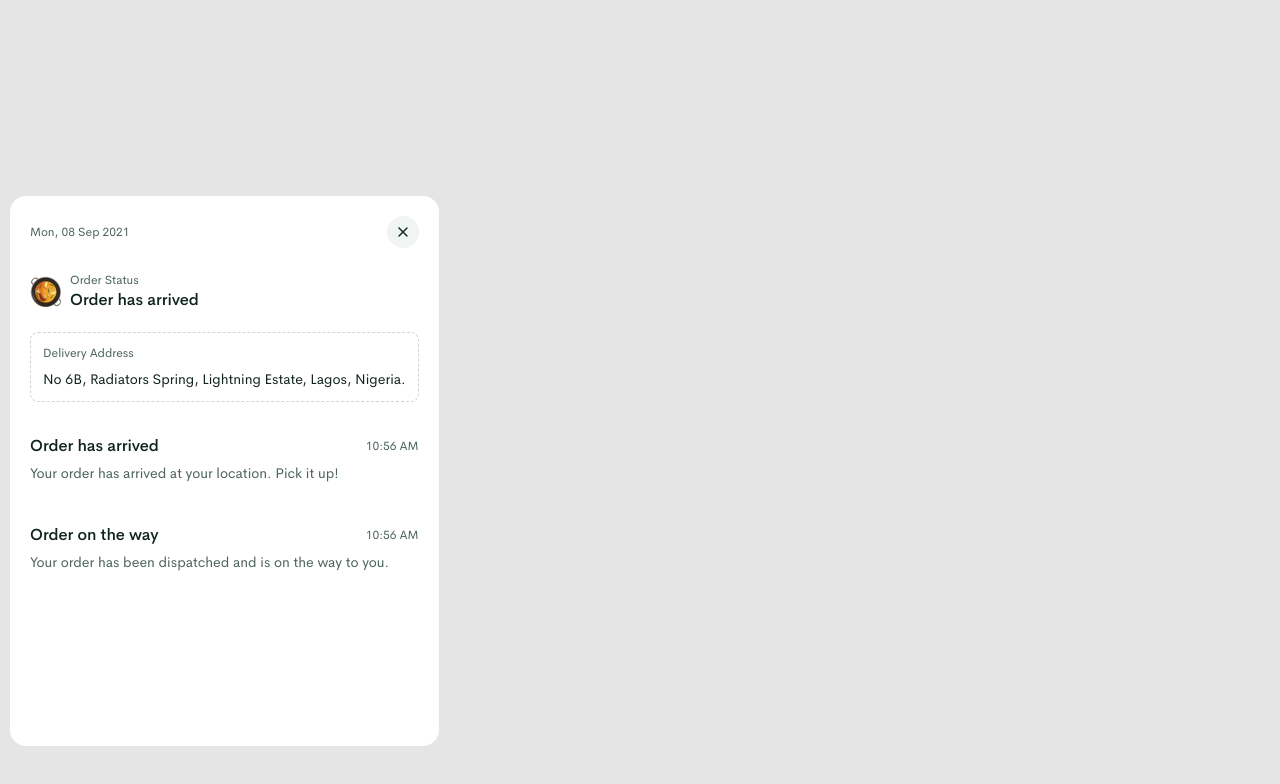
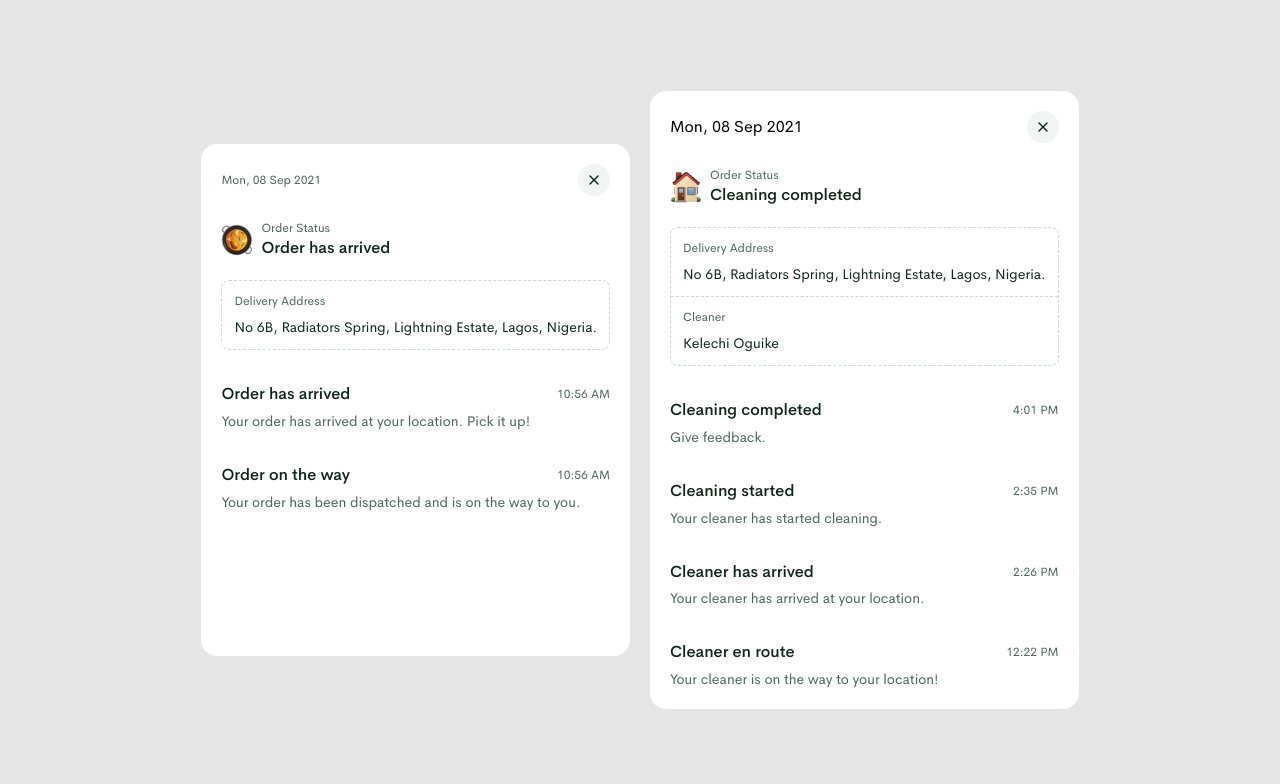
Before and after one commit to toriola998/Food-life, a plain HTML site: page home.html in a window 1280 px wide. Drawn offline with Linux system fonts and the light colour scheme.

Commit message:
ADD: completed modals

```diff
--- a/home.html
+++ b/home.html
@@ -99,7 +99,9 @@
             </ul>
         </nav> -->
 
-        <div class="overlay">
+        <!----MODALS--->
+        <div class="overlay flex j-center">
+            <!--FOOD DELIVERY MODAL-->
             <div class="food-delivery-modal modal">
                 <div class="flex j-between">
                     <p class="date">Mon, 08 Sep 2021</p>
@@ -139,6 +141,67 @@
                     </p>
                </div>
             </div>
+
+            <!--HOUSE CLEANING MODAL-->
+            <div class="cleaning-modal modal">
+                <div class="flex j-between">
+                    <p class="date">Mon, 08 Sep 2021</p>
+                    <button class="flex j-center back">
+                        <img src="assets/icons/close.png" alt="Close modal" />
+                    </button>
+                </div>
+
+                <div class="flex order">
+                    <img src="assets/icons/cleaning-2.png" alt="" role="presentation" width="32" class="mr-2"/>
+                    <div>
+                        <p class="small-text">Order Status</p>
+                        <p class="normal-text">Cleaning completed</p>
+                    </div>
+                </div>
+
+                <div class="address">
+                    <p class="small-text">Delivery Address</p>
+                    <p class="address-2">No 6B, Radiators Spring, Lightning Estate, Lagos, Nigeria.</p>
+
+                    <p class="small-text cleaner">Cleaner</p>
+                    <p class="address-2">Kelechi Oguike</p>
+                </div>
+
+
+               <div class="order-status">
+                    <p>
+                        <span class="flex j-between">
+                            <span class="normal-text">Cleaning completed</span>
+                            <time class="small-text">4:01 PM</time>
+                        </span>
+                        <span class="order-note green-text">Give feedback.</span>
+                    </p>
+
+                    <p>
+                        <span class="flex j-between">
+                            <span class="normal-text">Cleaning started</span>
+                            <time class="small-text">2:35 PM</time>
+                        </span>
+                        <span class="order-note">Your cleaner has started cleaning.</span>
+                    </p>
+
+                    <p>
+                        <span class="flex j-between">
+                            <span class="normal-text">Cleaner has arrived</span>
+                            <time class="small-text">2:26 PM</time>
+                        </span>
+                        <span class="order-note">Your cleaner has arrived at your location.</span>
+                    </p>
+
+                    <p>
+                        <span class="flex j-between">
+                            <span class="normal-text">Cleaner en route</span>
+                            <time class="small-text">12:22 PM</time>
+                        </span>
+                        <span class="order-note">Your cleaner is on the way to your location!</span>
+                    </p>
+               </div>
+            </div>
         </div>
         <script src="script.js"></script>
     </body>
--- a/style.css
+++ b/style.css
@@ -577,14 +577,18 @@ nav ul span:not(.green-text) {
     left: 0;
 }
 
+.food-delivery-modal {
+    padding-bottom: 9rem !important;
+}
+
 .modal {
     z-index: 10;
     background-color: #fff;
     border-radius: 1rem;
     padding: 1.25rem;
-    min-height: 550px;
-    position: absolute;
-    bottom: 3.37rem;
+    /* min-height: 550px; */
+    /* position: absolute;
+    bottom: 3.37rem; */
     margin: 0 0.625rem;
 }
 
@@ -618,13 +622,18 @@ nav ul span:not(.green-text) {
     margin: 2rem 0 0 0;
     display: flex;
     flex-direction: column;
-    row-gap: 2.5rem;
+    row-gap: 2rem;
 }
 
-.food-delivery-modal .address {
+.modal .address {
     border-radius: 8px;
     border: 1px dashed var(--grey-2);
-    padding: 0.75rem;
+    padding: 0.75rem 0;
+}
+
+.modal .address p {
+    padding-left: 0.75rem;
+    padding-right: 0.75rem;
 }
 
 .address-2,
@@ -645,3 +654,42 @@ nav ul span:not(.green-text) {
     display: flex;
     padding-top: .3rem;
 }
+
+.cleaner {
+    border-top: 1px dashed var(--grey-2);
+    padding-top: 12px;
+    margin-top: 12px;
+}
+
+.cleaning-modal {
+    max-height: 520px;
+    overflow-y: scroll;
+}
+
+/* width */
+::-webkit-scrollbar {
+    width: 5px;
+    padding: 1rem;
+  }
+
+  /* Track */
+  ::-webkit-scrollbar-track {
+    background: #f1f1f1;
+  }
+
+  /* Handle */
+  ::-webkit-scrollbar-thumb {
+    background: var(--green-quaternary);
+  }
+
+  /* Handle on hover */
+  ::-webkit-scrollbar-thumb:hover {
+    background: var(--green);
+  }
+
+@media only screen and (min-width: 1000px) {
+    .cleaning-modal {
+        max-height: inherit;
+        overflow-y: unset;
+    }
+}
```
Also changed, not shown: assets/icons/cleaning-2.png (added).
